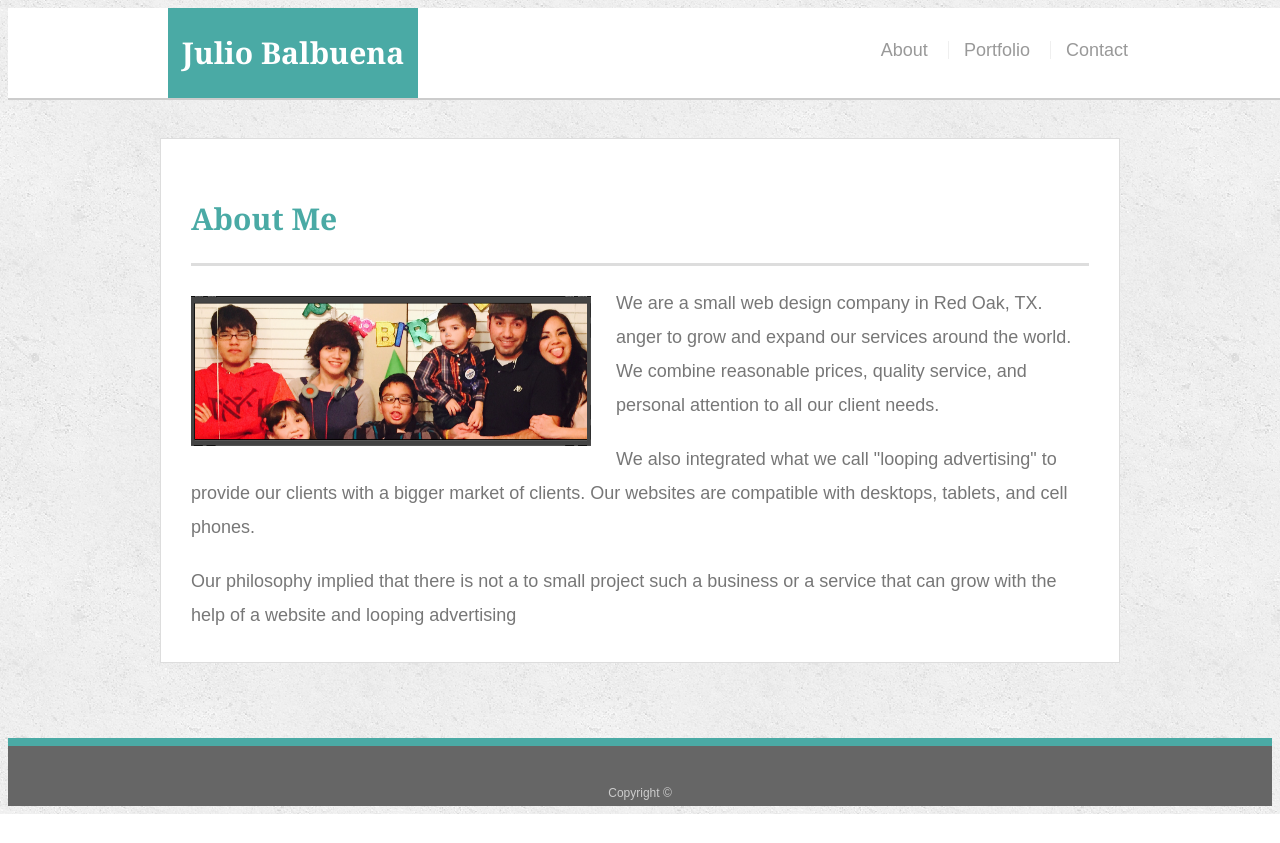
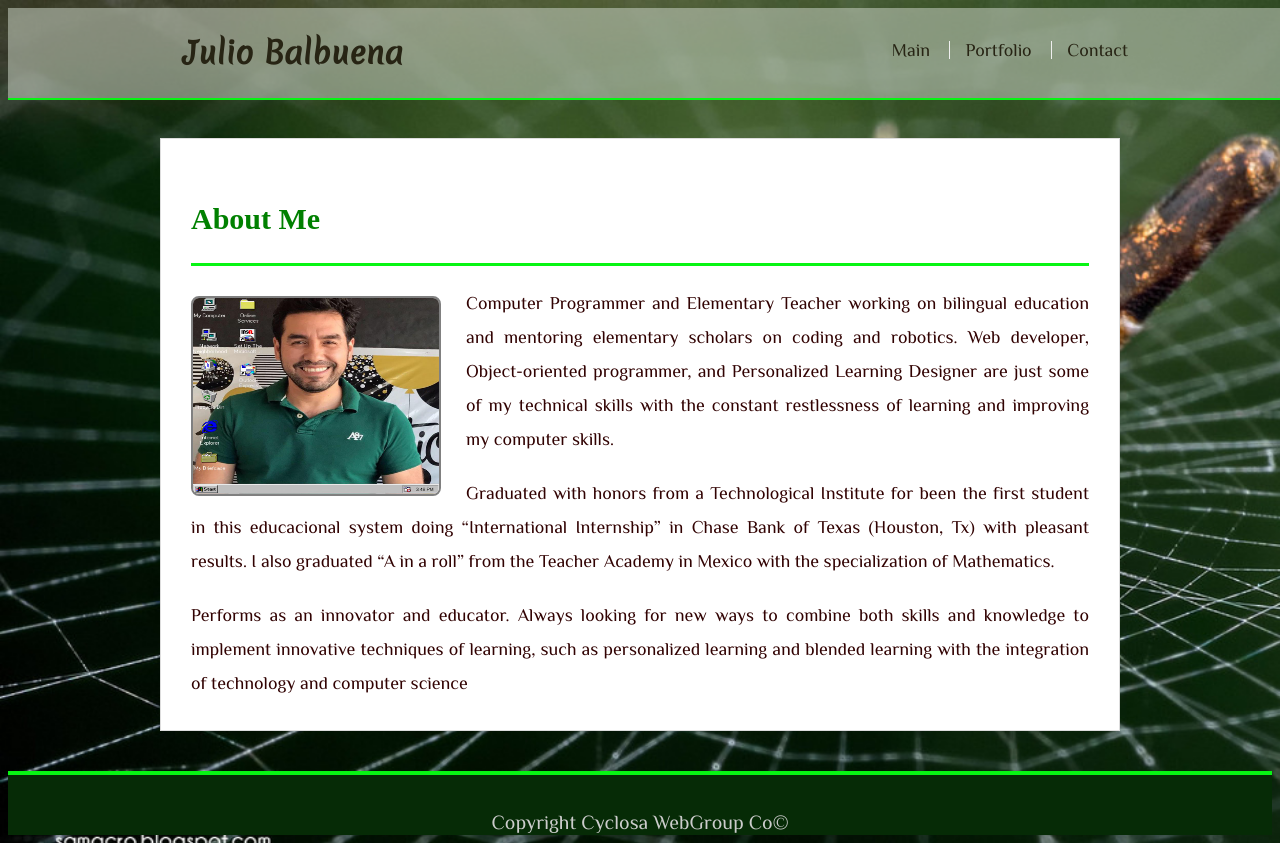
Before and after one commit to JBDallasTeacher/Responsive-Portfolio, a plain HTML site: page index.html in a window 1280 px wide. Before the commit the page ends 814 px from the top, so only its background shows below. Drawn offline with Linux system fonts and the light colour scheme; a web font is replaced by a local one.

Commit message:
Add files via upload
Updated Portfolio Website

```diff
--- a/assets/css/style.css
+++ b/assets/css/style.css
@@ -1,9 +1,11 @@
 body {
-  font-family: Arial, "Helvetica Neue", Helvetica, sans-serif;
+  font-family:'Philosopher', sans-serif;
   font-size: 18px;
   line-height: 34px;
-  color: #777777;
-  background: url("../images/concrete_seamless.png");
+  color:rgb(49, 2, 2);
+  background: url("../images/cyclosaBackground.jpg");
+  background-repeat: no-repeat;
+  background-size: 1400px 900px;
 }
 
 * {
@@ -33,16 +35,16 @@ p:last-child {
 h1,
 h2,
 h3 {
-  font-family: Georgia, Times, "Times New Roman", serif;
+  font-family: 'Gentium Basic', serif;
   font-weight: 700;
-  color: #4aaaa5;
+  color:green;
 }
 
 h1 {
   padding-bottom: 20px;
   font-size: 30px;
   line-height: 49px;
-  border-bottom: 3px solid #dddddd;
+  border-bottom: 3px solid #07f513;
 }
 
 h2,
@@ -56,25 +58,27 @@ h3 {
   position: fixed;
   z-index: 99;
   width: 100%;
-  margin: 0 0 30px;
+  max-width: 1330px;
+  margin: 100;
+  clear: both;
   overflow: auto;
-  color: #ffffff;
-  background: #ffffff;
-  border-bottom: 2px solid #cccccc;
+  color:rgba(192, 219, 37, 0.157);
+  background:rgba(200, 209, 195, 0.555);
+  border-bottom: 2px solid #07f513;
 }
 
 #logo {
   float: left;
   width: 250px;
   height: 90px;
-  font-family: Georgia, Times, "Times New Roman", serif;
+  font-family: 'Merienda', cursive;
   font-size: 30px;
   font-weight: 700;
   line-height: 90px;
-  color: #ffffff;
+  color:rgb(39, 36, 20);;
   text-align: center;
   text-decoration: none;
-  background: #4aaaa5;
+
 }
 
 nav {
@@ -87,7 +91,7 @@ nav a {
   padding-left: 15px;
   margin-left: 15px;
   line-height: 18px;
-  color: #999;
+  color: rgb(39, 36, 20);
   text-decoration: none;
   border-left: 1px solid #efefef;
 }
@@ -101,12 +105,12 @@ nav a:first-child {
 footer {
   padding: 30px 0;
   clear: both;
-  font-size: 12px;
+  font-size: 20px;
   color: #ffffff;
   color: #cccccc;
   text-align: center;
-  background: #666666;
-  border-top: 8px solid #4aaaa5;
+  background: rgb(6, 43, 6);
+  border-top: 4px solid #07f513;
   height: 50px;
 }
 
@@ -125,6 +129,7 @@ h3, h2 {
 }
 
 .main-section {
+  text-align: justify;
   float: left;
   width: 100%;
   max-width: 960px;
@@ -162,9 +167,10 @@ h3, h2 {
 }
 
 .work img {
+  border-radius: 8px;
+  border: 4px solid rgb(10, 4, 4);
   width: 100%;
-  border: 0 none;
-  opacity: 0.8;
+  height: auto;
 }
 
 .work h3 {
@@ -182,11 +188,14 @@ h3, h2 {
 }
 
 .auth-image {
+  border-radius: 8px;
+  border: 2px solid gray;
   float: left;
-  width: 400px;
-  height: 150px;
+  width: 250px;
+  height: 200px;
   margin-top: 10px;
   margin-right: 25px;
+
 }
 
 /* contact page */
--- a/index.html
+++ b/index.html
@@ -4,8 +4,11 @@
 <head>
   <meta name="viewport" content="width=device-width, initial-scale=1.0">
   <meta charset="UTF-8">
-  <title>About | Julio Balbuena</title>
+  <title>Main | Julio Balbuena</title>
   <link rel="stylesheet" type="text/css" href="assets/css/style.css">
+  <!-- Linking Google Fonts -->
+  <link rel="stylesheet" type="text/css">
+  <link href="https://fonts.googleapis.com/css?family=Audiowide|Cookie|Gentium+Basic|Merienda|Philosopher" rel="stylesheet">
 </head>
 
 <body>
@@ -14,9 +17,11 @@
     <div class="container">
       <a href="index.html" id="logo">Julio Balbuena</a>
       <nav>
-        <a href="index.html">About</a>
-        <a href="portfolio.html">Portfolio</a>
-        <a href="contact.html">Contact</a>
+
+          <a href="index.html">Main</a>
+          <a href="portfolio.html">Portfolio</a>
+          <a href="contact.html">Contact</a>
+
       </nav>
     </div>
   </header>
@@ -25,13 +30,20 @@
     <section class="main-section">
       <h1>About Me</h1>
 
-      <img src="assets/images/About me pic.png" class="auth-image" alt="Julio Balbuena">
+      <img src="assets/images/jc_pic.jpg" class="auth-image" alt="Julio Balbuena image" >
 
-      <p>We are a small web design company in Red Oak, TX. anger to grow and expand our services around the world. We combine reasonable prices, quality service, and personal attention to all our client needs.</p>
+      <p>Computer Programmer and Elementary Teacher working on bilingual education and mentoring elementary
+         scholars on coding and robotics. Web developer, Object-oriented programmer, and
+         Personalized Learning Designer are just some of my technical skills with the constant restlessness
+         of learning and improving my computer skills.</p>
 
-      <p>We also integrated what we call "looping advertising" to provide our clients with a bigger market of clients. Our websites are compatible with desktops, tablets, and cell phones.</p>
+      <p>Graduated with honors from a Technological Institute for been the first student in this educacional
+        system doing “International Internship” in Chase Bank of Texas (Houston, Tx) with pleasant results.
+        I also graduated “A in a roll” from the Teacher Academy in Mexico with the specialization of Mathematics.</p>
 
-      <p> Our philosophy implied that there is not a to small project such a business or a service that can grow with the help of a website and looping advertising</p>
+      <p> Performs as an innovator and educator. Always looking for new ways to combine both skills and knowledge
+        to implement innovative techniques of learning, such as personalized learning and blended learning with
+        the integration of technology and computer science</p>
 
     </section>
 
@@ -39,7 +51,7 @@
 
   <footer>
     <div class="container">
-      Copyright &copy;
+      Copyright Cyclosa WebGroup Co&copy;
     </div>
   </footer>
 </body>
```
Also changed, not shown: portfolio.html (+4 -4 lines), assets/images/JC_Pic.jpg (added), assets/images/cyclosaBackground.jpg (added), assets/images/misantlaBackground.jpg (added), assets/images/portafolio01.jpg (added), assets/images/portafolio02.jpg (added), assets/images/portafolio03.jpg (added), bonus/assets/css/style.css (line endings or trailing spaces), bonus/hover-styles.html (line endings or trailing spaces), bonus/sticky-footer.html (line endings or trailing spaces), contact.html (line endings or trailing spaces).
